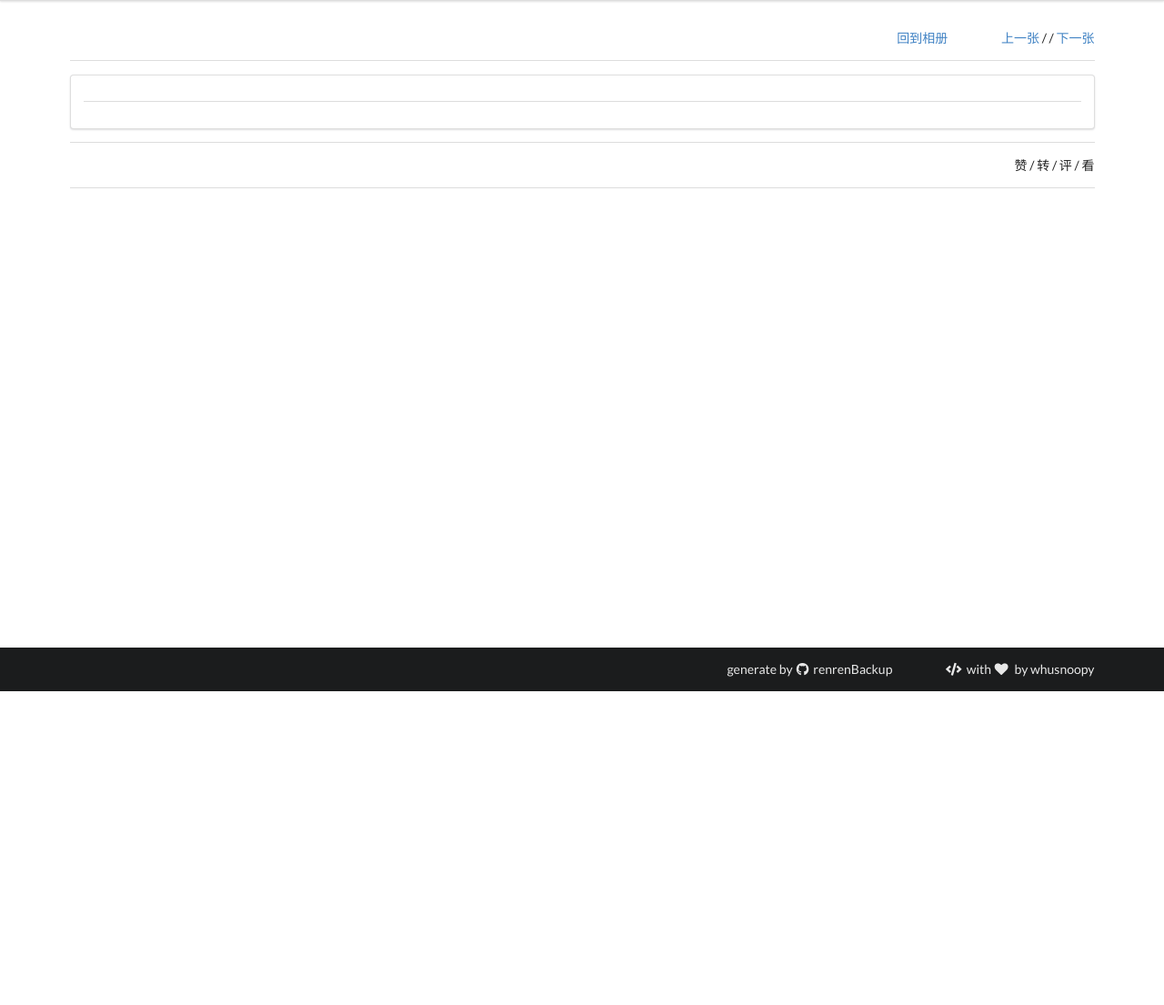
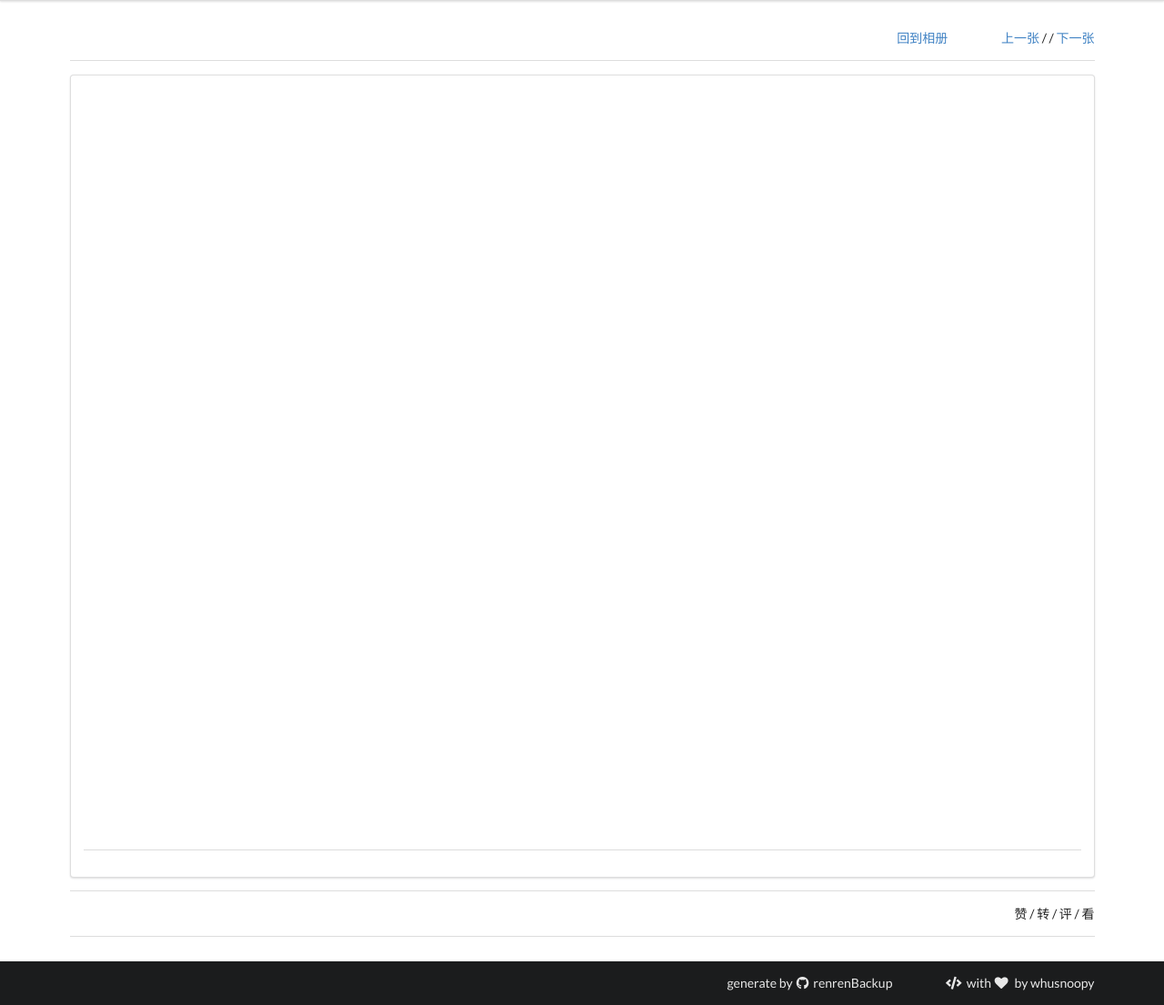
Before and after one commit to whusnoopy/renrenBackup, a Flask app: template templates/photo.html in a window 1280 px wide. Shown: the part 40-1145 px from the top of the page at 91% size. Before the commit the page ends 800 px from the top, so only its background shows below. Run offline with Flask 2, Linux system fonts and the light colour scheme; the template is opened without the code that fills it, so the values that code supplies are empty; parts of the project's set-up code (start-up, migrations or seed data) failed here and were passed over; some libraries are stand-ins or nearby versions.

Commit message:
MOD: 照片详情页控制默认图片高度，限定容器宽高比为 4:3

```diff
--- a/static/styles.css
+++ b/static/styles.css
@@ -153,3 +153,25 @@ img.gossip-gift {
 .sr-only {
     display: none;
 }
+
+.photo-container {
+    height: 0;
+    padding-bottom: 75%;
+    position: relative;
+    overflow: hidden;
+}
+
+.photo-container .photo-link {
+    position: absolute;
+    top: 0;
+    left: 0;
+    width: 100%;
+    height: 100%;
+}
+
+.photo-container .ui.image {
+    max-height: 100%;
+    position: relative;
+    top: 50%;
+    transform: translateY(-50%);
+}
--- a/templates/photo.html
+++ b/templates/photo.html
@@ -13,9 +13,11 @@
 <div class="ui divider"></div>
 
 <div class="ui segment">
-    <a href="{{ photo.src }}" target="_blank">
-        <img class="ui centered image" src="{{ photo.src }}">
-    </a>
+    <div class="photo-container">
+        <a class="photo-link" href="{{ photo.src }}" target="_blank">
+            <img class="ui centered image" src="{{ photo.src }}">
+        </a>
+    </div>
     <div class="ui divider"></div>
     <p>
         {{ photo.title|safe }}
```
